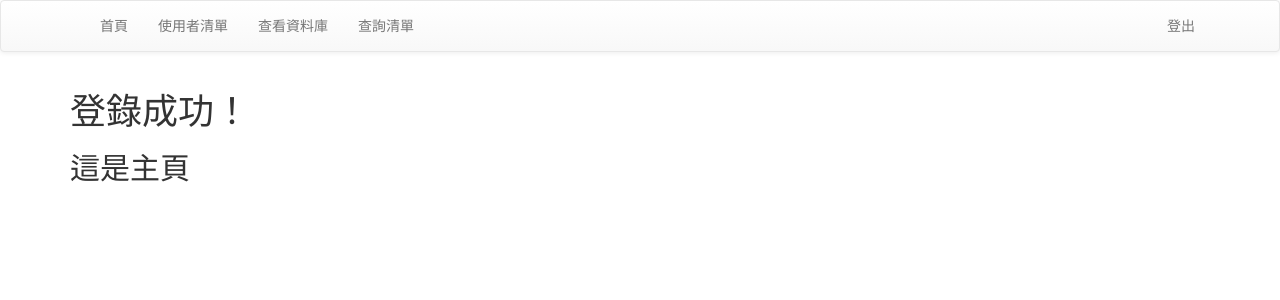
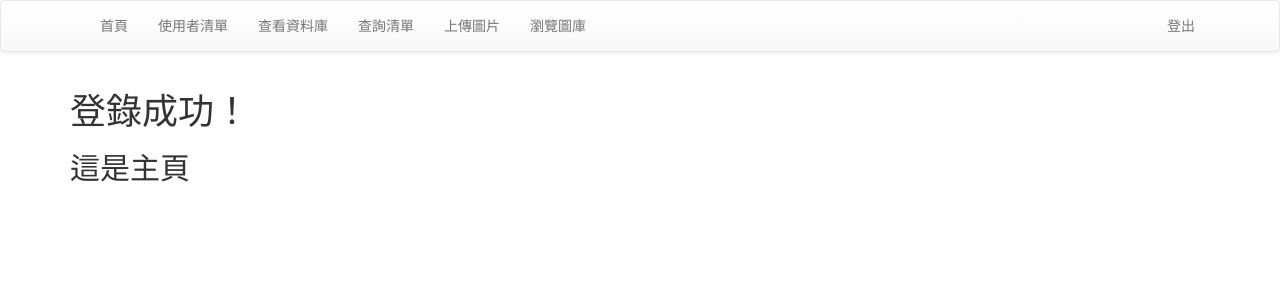
Before and after one commit to SE-Frog/Ecology_backend, a PHP site: page / in a window 1280 px wide. Shown: the top 300 px of the page. Run offline with PHP 8.4, Linux system fonts and the light colour scheme; the visitor is signed in with stand-in values (Sample User, id 1).

Commit message:
新增鏈接暫時圖片

```diff
--- a/Views/header.php
+++ b/Views/header.php
@@ -1,5 +1,6 @@
 <!DOCTYPE html>
 <head>
+  <meta http-equiv="Content-Type" content="text/html; charset=utf-8" />
   <link rel="stylesheet" href="https://maxcdn.bootstrapcdn.com/bootstrap/3.3.7/css/bootstrap.min.css" integrity="sha384-BVYiiSIFeK1dGmJRAkycuHAHRg32OmUcww7on3RYdg4Va+PmSTsz/K68vbdEjh4u" crossorigin="anonymous"/>
   <link rel="stylesheet" href="https://maxcdn.bootstrapcdn.com/bootstrap/3.3.7/css/bootstrap-theme.min.css" integrity="sha384-rHyoN1iRsVXV4nD0JutlnGaslCJuC7uwjduW9SVrLvRYooPp2bWYgmgJQIXwl/Sp" />
   <link href="https://fonts.googleapis.com/icon?family=Material+Icons" rel="stylesheet">
@@ -27,6 +28,8 @@
         <li><a href="../Views/userinfo.php">使用者清單</a></li>
         <li><a href="../Views/SearchView.php">查看資料庫</a></li>
         <li><a href="../Views/SearchUI.php">查詢清單</a></li>
+        <li><a href="../Views/photoupload.php">上傳圖片</a></li>
+        <li><a href="../Views/photoview.php">瀏覽圖庫</a></li>
       </ul>
       <ul class="nav navbar-nav navbar-right">
         <li><a href='loginForm.php'>
```
